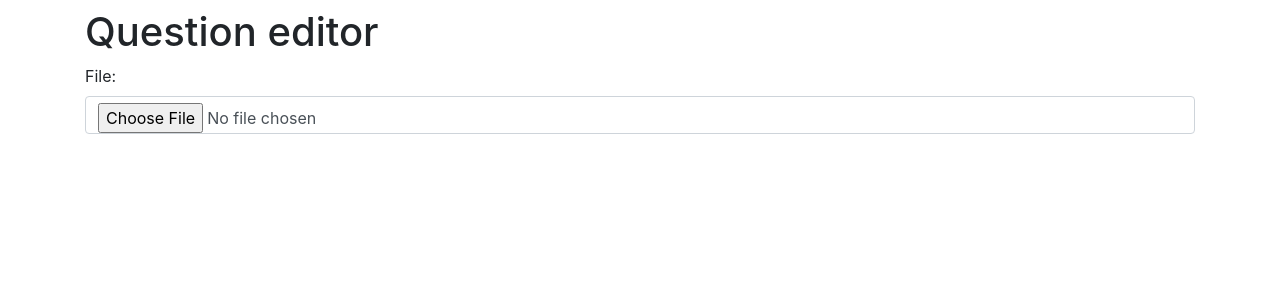
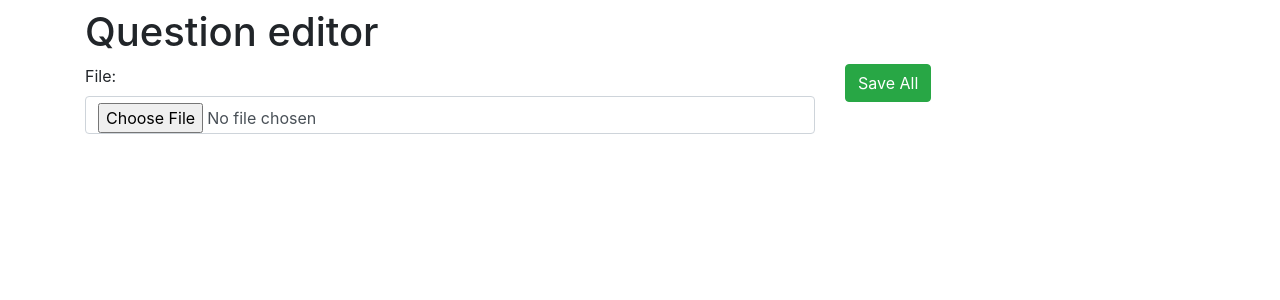
Before and after one commit to slonia/weakest_link_ui, an Angular app: page /questions-editor in a window 1280 px wide. Shown: the top 300 px of the page. Built offline with nearby package versions, Linux system fonts and the light colour scheme; what ngx-cookie-service would draw is missing.

Commit message:
edit questions

```diff
--- a/src/app/questions-editor/questions-editor.component.html
+++ b/src/app/questions-editor/questions-editor.component.html
@@ -1,17 +1,31 @@
 <h1>Question editor</h1>
 <div class="row">
-  <div class="col-sm">
+  <div class="col-sm-8">
     <div class="form-group">
       <label for="file">File:</label>
       <input class="form-control" type="file" id="file" (change)="onFileUpload($event)" />
     </div>
   </div>
+  <div class="col-sm-4">
+    <button type="submit" class="btn btn-success" (click)="saveAll()">Save All</button>
+  </div>
 </div>
 <div class="row">
   <div class="col-sm">
     <ul class="list-group">
-      <li class="list-group-item" *ngFor="let question of questions">
-        {{question.text}} - {{question.answer}}
+      <li class="list-group-item" *ngFor="let question of questions; index as i">
+        <div class="form-group">
+          <label for="text_{{i}}">Text:</label>
+          <textarea class="form-control" id="text_{{i}}" [(ngModel)]="question.text"></textarea>
+        </div>
+        <div class="form-group">
+          <label for="answer_{{i}}">Answer:</label>
+          <input class="form-control" id="answer_{{i}}" [(ngModel)]="question.answer"/>
+        </div>
+        <div class="form-group">
+          <input type="checkbox" id="shared_{{i}}" [checked]="question.shared" (change)="question.shared = !question.shared">
+          <label for="shared_{{i}}">Shared</label>
+        </div>
       </li>
     </ul>
   </div>
--- a/src/app/questions-editor/questions-editor.component.ts
+++ b/src/app/questions-editor/questions-editor.component.ts
@@ -30,7 +30,13 @@ export class QuestionsEditorComponent implements OnInit {
     let rowData;
     for (let row of data) {
       rowData = row.split(";")
-      this.questions.push(new Question(rowData[0], rowData[1]));
+      if ((rowData.length > 0) && (rowData[0] !== "")) {
+        this.questions.push(new Question(rowData[0], rowData[1]));
+      }
     }
   }
+
+  saveAll() {
+    this.questionService.saveAll(this.questions).subscribe();
+  }
 }
--- a/src/app/services/question.ts
+++ b/src/app/services/question.ts
@@ -17,7 +17,8 @@ export class Question implements IQuestion {
 export class QuestionService {
   constructor(private http: HttpClient) {}
 
-  createFromFile() {
+  saveAll(questions: IQuestion[]) {
+    return this.http.post("http://localhost:3000/questions", {"questions": questions});
 
   }
 }
```
